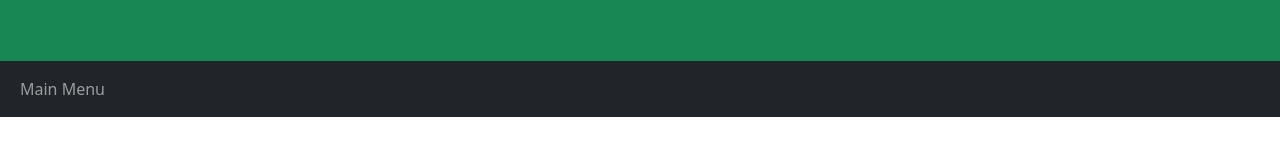
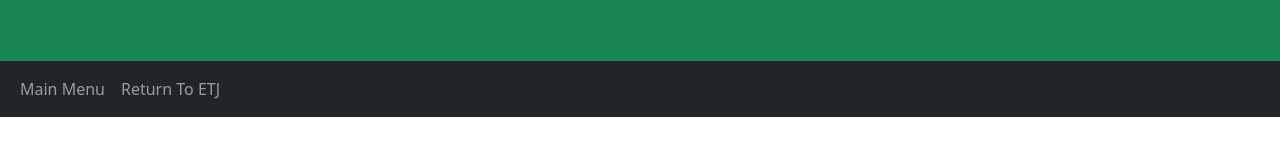
Before and after one commit to play4TK/To-Do-Help, a plain HTML site: page index.html in a window 1280 px wide. Shown: the part 131-290 px from the top of the page. Drawn offline with nearby package versions, Linux system fonts and the light colour scheme.

Commit message:
Update index.html

```diff
--- a/index.html
+++ b/index.html
@@ -25,6 +25,9 @@
     <ul class="navbar-nav">
       <li class="nav-item">
         <a class="nav-link" href="https://play4tk.github.io/Main-Menu-Help/">Main Menu</a>
+      </li>
+      <li class="nav-item">
+        <a class="nav-link" href="https://creatorapp.zoho.com/cleancommunityinc/emotional-timelining-journal#Page:Home">Return To ETJ</a>
       </li>
     </ul>
   </div>
```
